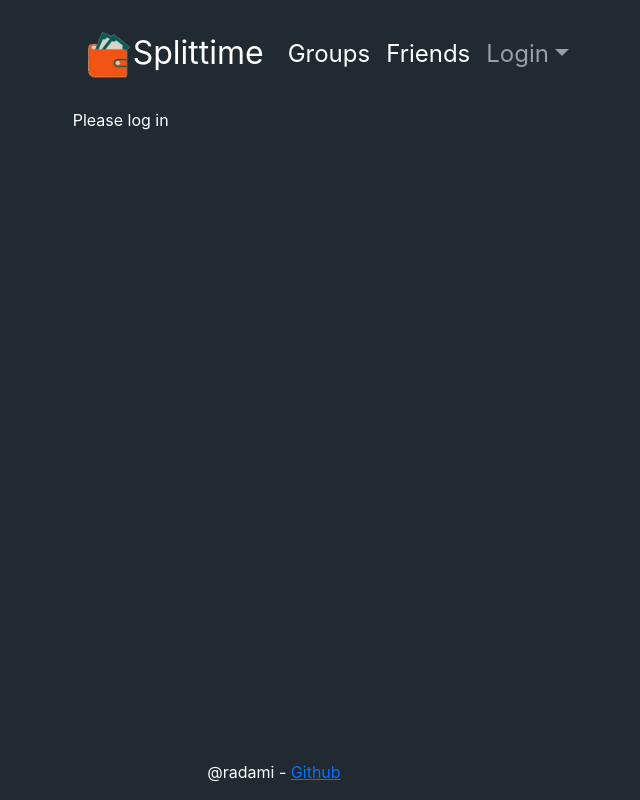
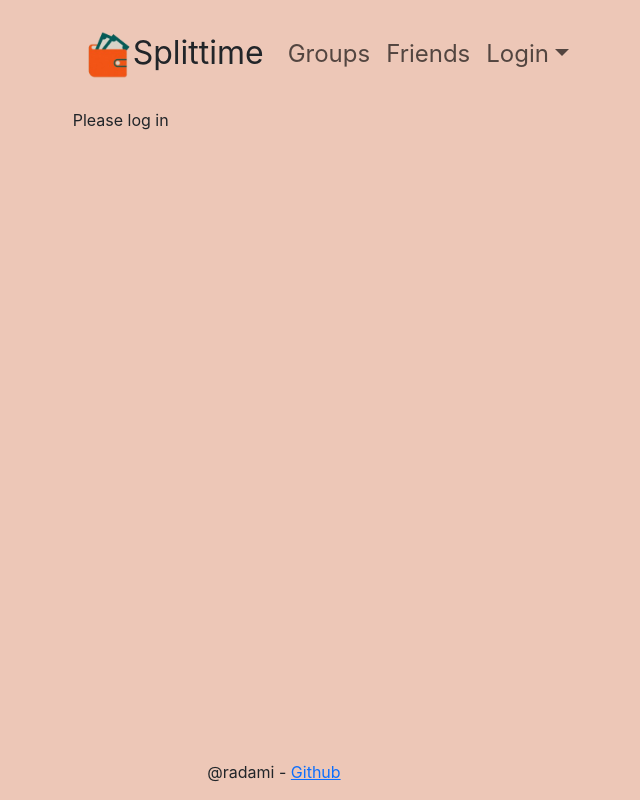
Before and after one commit to Radami/expense_share, a React (Create React App) app in the folder frontend/: page /group/1 in a window 1280 px wide. Shown: the whole page, without its empty margins (366-1006 px from the left). Built offline with nearby package versions, Linux system fonts and the light colour scheme; no server answers.

Commit message:
Change theme and improve expense details list

```diff
--- a/frontend/src/components/GroupDetails.js
+++ b/frontend/src/components/GroupDetails.js
@@ -39,7 +39,7 @@ function GroupDetails({ loginParams}) {
         }, [loginParams.token, group_id]);
 
     return (
-        <div className="container col-lg-4 mt-3 text-white">
+        <div className="container col-lg-4 mt-3">
         {loginParams.isAuthenticated ? (
         <>
             <span className="h1">{group["name"]} - </span><span className="h2">{group["description"]}</span>
--- a/frontend/src/components/GroupDetailsExpenses.js
+++ b/frontend/src/components/GroupDetailsExpenses.js
@@ -113,14 +113,14 @@ function GroupDetailsExpenses({group_expenses, group_members, group_id, loginPar
     }
 
     return (
-        <div className="container border border-1">
+        <div className="container px-0">
             {expenses && expenses.length > 0 ?
-                expenses.map((e) => (
-                <div key={e.id} className="container border border-success">
+                expenses.map((e, index) => (
+                <div key={e.id} className={`container ${index !== expenses.length - 1 ? 'border-bottom' : ''} border-color1`}>
                     <div className="row">
                         <div className="col-6 d-flex align-items-center">
                             <div className="d-flex flex-column align-items-center justify-content-start">
-                                <span className="fs-4">
+                                <span className="fs-6">
                                     { getDayFromDate(e.creation_date) }
                                 </span>
 
@@ -130,7 +130,7 @@ function GroupDetailsExpenses({group_expenses, group_members, group_id, loginPar
                             </div>
 
                             <div className="ps-3">
-                                <span className="fs-3">
+                                <span className="fs-5">
                                     {e.name}
                                 </span>
                             </div>
@@ -173,17 +173,17 @@ function GroupDetailsExpenses({group_expenses, group_members, group_id, loginPar
                     </div>
                 </div>
             )): (<p>No expenses found</p>)}
-            <div>
-                <button className="btn btn-success col-2" type="submit" onClick={handleOpen}><i className="bi bi-person-plus-fill" /><span className="ms-1">Add Expense</span></button>
+            <div className="d-flex justify-content-center mt-3">
+                <button className="btn btn-success" type="submit" onClick={handleOpen}><i className="bi bi-person-plus-fill" /><span className="ms-1">Add Expense</span></button>
             </div>
             <Modal
                 show={open}
                 onHide={handleClose}
                 dialogClassName="my-modal">
-                <Modal.Header className="bg-color2 text-white border-0 ">
+                <Modal.Header className="bg-color2 border-0 ">
                     <Modal.Title>Add Expense</Modal.Title>
                 </Modal.Header>
-                <Modal.Body className="bg-color2 text-white px-0 pt-0">
+                <Modal.Body className="bg-color2 px-0 pt-0">
                     <form className="d-flex justify-content-center align-items-center" onSubmit={addExpense}>
                         <div className="col px-3">
                             <div className="row p-1">
--- a/frontend/src/components/footer.js
+++ b/frontend/src/components/footer.js
@@ -1,6 +1,6 @@
 function Footer() {
     return(
-      <footer className="footer mt-auto py-3 text-white">
+      <footer className="footer mt-auto py-3">
           <div className="container text-center">
           @radami - <a href="https://github.com/Radami/expense_share"> Github</a>
           </div>
--- a/frontend/src/components/friends.js
+++ b/frontend/src/components/friends.js
@@ -5,7 +5,7 @@ function Friends({loginParams}) {
 
     return (
         <>
-            <div className="container col-lg-4 mt-3 text-white">
+            <div className="container col-lg-4 mt-3">
             {loginParams.isAuthenticated ? (
                 <p>Friends</p>
             ) : (
--- a/frontend/src/components/group.js
+++ b/frontend/src/components/group.js
@@ -5,13 +5,15 @@ import {
 function Group({group, deleteFunction}) {
 
     return (
-        <div className="row p-1 bg-color2 border border-dark rounded">
-            <div className="d-grid gap-2 col-md-10 mx-auto">
+        <div className="d-flex p-1 bg-color2 border border-dark rounded justify-content-between">
+            <div className="d-grid gap-2">
                 <h3><Link to={`group/${group.id}`}>{ group.name }</Link></h3>
                 <span>You are owed 100 USD</span>
                 <span>User A owes you 100 USD</span>
             </div>
-            <div className="d-grid gap-2 col-md-2 mx-auto">
+
+
+            <div className="d-grid gap-2">
                 <button className="btn btn-primary d-flex align-items-center">
                     <i className="bi bi-plus-circle-fill me-1"></i>
                     <span>Expense</span>
--- a/frontend/src/components/header.js
+++ b/frontend/src/components/header.js
@@ -6,15 +6,15 @@ function Header ({loginParams}) {
     return (
         <header>
           <div className="container d-flex col-lg-4 mt-3 ">
-            <nav className="navbar navbar-expand-lg navbar-dark w-100">
+            <nav className="navbar navbar-expand-lg w-100">
                 <div className="container-fluid">
-                    <a className="navbar-brand fs-2 align-text-center text-white" href="#">
+                    <a className="navbar-brand fs-2 align-text-center text-color1" href="#">
                         <img className="d-inline-block" src={logo} alt="Logo" width="48" height="48" />
                         <span>Splittime</span>
                     </a>
                     <ul className="navbar-nav d-flex flex-row fs-4">
-                        <Link className="nav-link text-white" to="/">Groups</Link>
-                        <Link className="nav-link text-white" to="/friends">Friends</Link>
+                        <Link className="nav-link" to="/">Groups</Link>
+                        <Link className="nav-link" to="/friends">Friends</Link>
                         <NavbarProfile loginParams={loginParams}/>
                     </ul>
                 </div>
--- a/frontend/src/components/home.js
+++ b/frontend/src/components/home.js
@@ -100,7 +100,7 @@ const Home = ({ loginParams }) => {
 
     return (
         <>
-            <div className="container col-lg-4 mt-3 text-white">
+            <div className="container col-lg-4 mt-3 text-dark">
             {loginParams.isAuthenticated ? (
                 <>
                     <AnimatePresence>
@@ -142,10 +142,10 @@ const Home = ({ loginParams }) => {
                     <Modal
                         show={open}
                         onHide={handleClose}>
-                        <Modal.Header className="bg-color2 text-white border-0">
+                        <Modal.Header className="bg-color2 border-0">
                             <Modal.Title>Add Group</Modal.Title>
                         </Modal.Header>
-                        <Modal.Body className="bg-color2 text-white">
+                        <Modal.Body className="bg-color2">
                         <Form>
                             <Form.Group className="mb-3" controlId="exampleForm.ControlInput1">
                             <Form.Label>Name</Form.Label>
--- a/frontend/src/static/custom.css
+++ b/frontend/src/static/custom.css
@@ -1,29 +1,6 @@
+@import "theme2.css";
 .bg-green {
   background-color: #a3cfbb;
-}
-
-.bg-color1 {
-  background-color: #212A31;
-}
-
-.bg-color2 {
-  background-color: #2E3944;
-}
-
-.bg-color3 {
-  background-color: #124E55;
-}
-
-.bg-color4 {
-  background-color: #748D92;
-}
-
-.bg-color5 {
-  background-color: #D3D9D4;
-}
-
-.bg-color6 {
-  background-color: #964734;
 }
 
 .btn-red-circle {
@@ -39,9 +16,4 @@
   color: darkred; /* Darker red on hover */
 }
 
-.my-modal {
-    width: 20vw;    /* Occupy the 90% of the screen width */
-    max-width: 20vw;
-}
-
 /*# sourceMappingURL=custom.css.map */
--- a/frontend/src/static/custom.scss
+++ b/frontend/src/static/custom.scss
@@ -5,33 +5,35 @@
 @import "../../node_modules/bootstrap/scss/variables";
 @import "../../node_modules/bootstrap/scss/mixins";
 
+@import "theme2.css";
+
 .bg-green {
     background-color: $green-200;
 }
 
-.bg-color1 {
-    background-color: #212A31;
-}
+// .bg-color1 {
+//     background-color: #212A31;
+// }
 
-.bg-color2 {
-    background-color: #2E3944;
-}
+// .bg-color2 {
+//     background-color: #2E3944;
+// }
 
-.bg-color3 {
-    background-color: #124E55;
-}
+// .bg-color3 {
+//     background-color: #124E55;
+// }
 
-.bg-color4 {
-    background-color: #748D92;
-}
+// .bg-color4 {
+//     background-color: #748D92;
+// }
 
-.bg-color5 {
-    background-color: #D3D9D4;
-}
+// .bg-color5 {
+//     background-color: #D3D9D4;
+// }
 
-.bg-color6 {
-    background-color: #964734;
-}
+// .bg-color6 {
+//     background-color: #964734;
+// }
 
 // Style for red-x delete button in GroupDetails
 .btn-red-circle {
--- /dev/null
+++ b/frontend/src/static/theme1.css
@@ -0,0 +1,23 @@
+.bg-color1 {
+    background-color: #212A31;
+  }
+
+  .bg-color2 {
+    background-color: #2E3944;
+  }
+
+  .bg-color3 {
+    background-color: #124E55;
+  }
+
+  .bg-color4 {
+    background-color: #748D92;
+  }
+
+  .bg-color5 {
+    background-color: #D3D9D4;
+  }
+
+  .bg-color6 {
+    background-color: #964734;
+  }
--- /dev/null
+++ b/frontend/src/static/theme2.css
@@ -0,0 +1,44 @@
+.bg-color1 {
+    background-color: #EDC7B7;
+}
+
+.bg-color2 {
+    background-color: #EEE2DC;
+}
+
+.bg-color3 {
+    background-color: #BAB2B5;
+}
+
+.bg-color4 {
+    background-color: #123C69;
+}
+
+.bg-color5 {
+    background-color: #AC3B61;
+}
+
+.bg-color6 {
+    background-color: #964734;
+}
+
+.text-color1{
+    color: #212529;
+}
+
+.border-color1{
+    border-color: #212529 !important;
+
+}
+
+.custom-tab-margin .nav-link {
+    color: white; /* Inactive tab text color */
+    background-color: #6c757d; /* Inactive tab background color */
+    border-radius: 5px;
+}
+
+.custom-tab-margin .nav-link.active {
+    color: white; /* Active tab text color */
+    background-color: #123C69; /* Active tab background color */
+    border-color: #123C69;
+}
```
